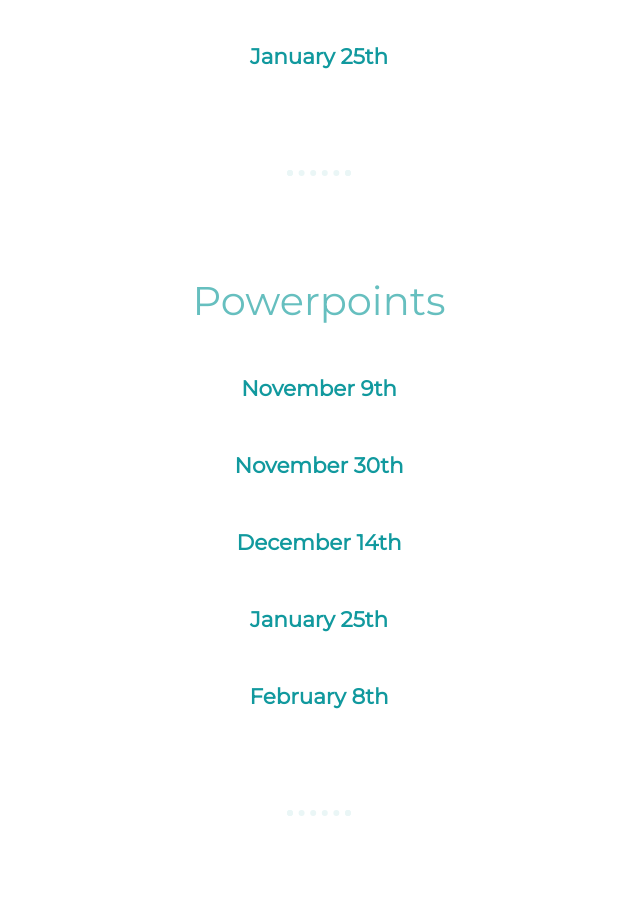
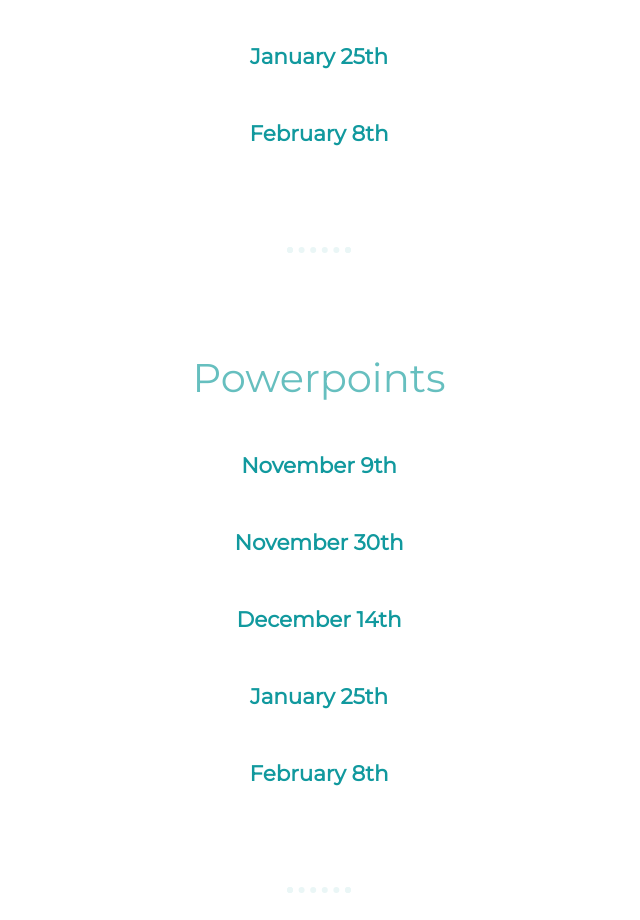
Before and after one commit to tusharj04/Gavel-Club, a plain HTML site: page index.html in a window 1280 px wide. Shown: the part 1440-2360 px from the top of the page, without its empty margins (321-961 px from the left). Drawn offline with Linux system fonts and the light colour scheme.

Commit message:
Update index.html

```diff
--- a/index.html
+++ b/index.html
@@ -23,7 +23,8 @@
       <h6><a class="web-links" href="schedules/Toastmasters November 9th.pdf" target="_blank">November 9th</a></p>
       <h6><a class="web-links" href="schedules/Toastmasters November 30th.pdf" target="_blank">November 30th</a></p>
       <h6><a class="web-links" href="schedules/Toastmasters December 14th.pdf" target="_blank">December 14th</a></p>
-        <h6><a class="web-links" href="schedules/Toastmasters January 25th.pdf" target="_blank">January 25th</a></p>
+      <h6><a class="web-links" href="schedules/Toastmasters January 25th.pdf" target="_blank">January 25th</a></p>
+      <h6><a class="web-links" href="schedules/Toastmasters February 8th.pdf" target="_blank">February 8th</a></p>
     </div>
     <hr>
     <div class="middle-container">
```
